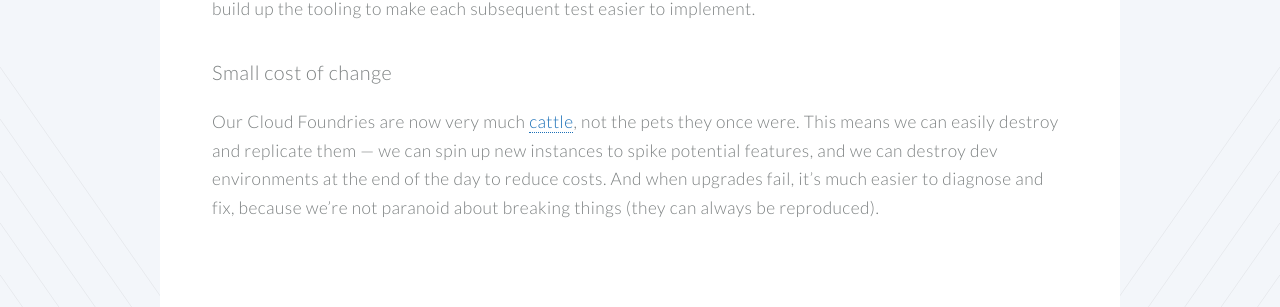
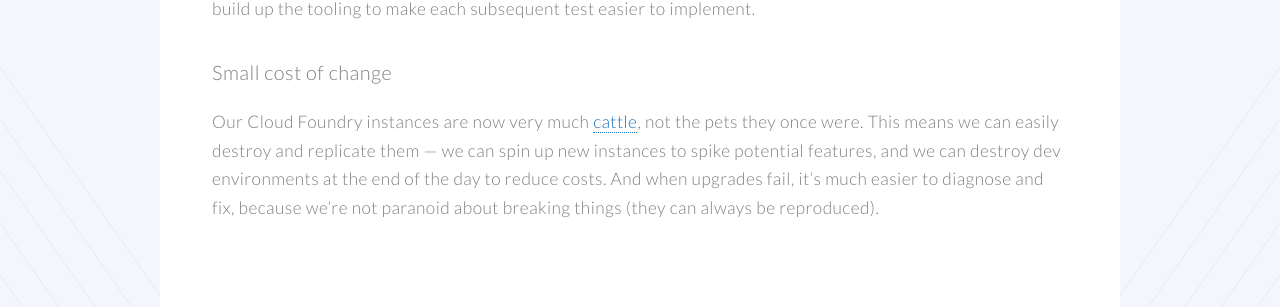
Before and after one commit to DanielJonesEB/engineerbetter.com, a Jekyll site: the page built from _posts/2016-12-14-continuously-deploying-pivotal-cloudfoundry.markdown, in a window 1280 px wide and 900 px high, scrolled down 5413 px. Shown: the part 164-471 px from the top of the window. Built offline with Jekyll 4.4.1, drawn with Linux system fonts in a browser that asks for light colours; comment, search, counter and statistics services are not loaded.

Commit message:
favour Cloud Foundry instances over Cloud Foundries

```diff
--- a/_posts/2016-12-14-continuously-deploying-pivotal-cloudfoundry.markdown
+++ b/_posts/2016-12-14-continuously-deploying-pivotal-cloudfoundry.markdown
@@ -106,4 +106,4 @@
 
 ### Small cost of change
 
-Our Cloud Foundries are now very much [cattle](http://www.theregister.co.uk/2013/03/18/servers_pets_or_cattle_cern/), not the pets they once were. This means we can easily destroy and replicate them — we can spin up new instances to spike potential features, and we can destroy dev environments at the end of the day to reduce costs. And when upgrades fail, it's much easier to diagnose and fix, because we're not paranoid about breaking things (they can always be reproduced).
+Our Cloud Foundry instances are now very much [cattle](http://www.theregister.co.uk/2013/03/18/servers_pets_or_cattle_cern/), not the pets they once were. This means we can easily destroy and replicate them — we can spin up new instances to spike potential features, and we can destroy dev environments at the end of the day to reduce costs. And when upgrades fail, it's much easier to diagnose and fix, because we're not paranoid about breaking things (they can always be reproduced).
```
